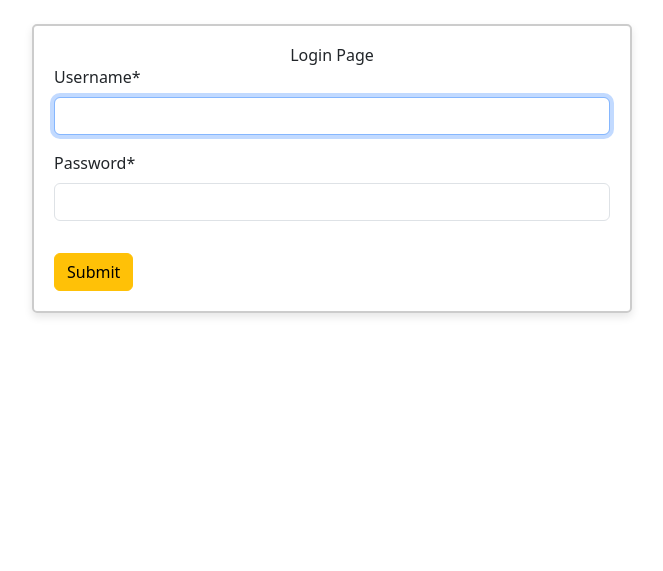
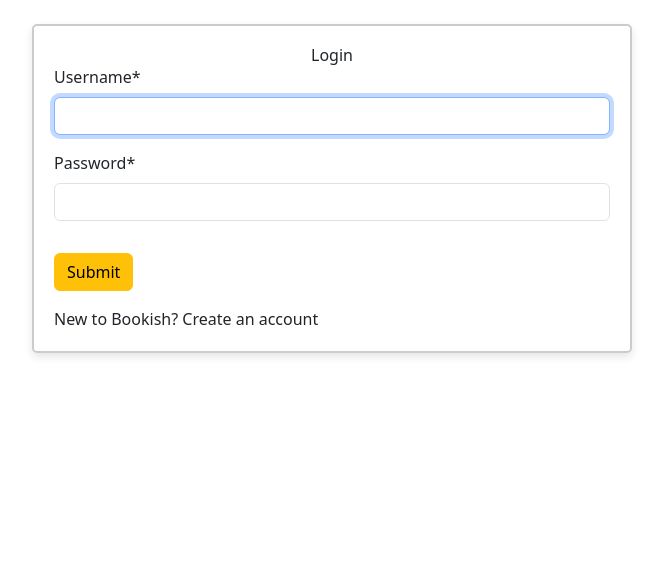
Before and after one commit to ratulhasan001/bookish, a Django app: a page that uses accounts/templates/register.html in a window 1280 px wide. Shown: the part 56-627 px from the top of the page, without its empty margins (308-971 px from the left). Run offline with Django 4.2, Linux system fonts and the light colour scheme; some libraries are stand-ins or nearby versions.

Commit message:
Add page titles to account pages and link login and register

```diff
--- a/accounts/templates/edit_profile.html
+++ b/accounts/templates/edit_profile.html
@@ -1,4 +1,5 @@
 {% extends 'base.html' %}
+{% block head_title %}Edit Profile{% endblock %}
 {% load crispy_forms_tags %}
 {% block content %}
 
--- a/accounts/templates/pass_change.html
+++ b/accounts/templates/pass_change.html
@@ -1,4 +1,5 @@
 {% extends 'base.html' %}
+{% block head_title %}Change Password{% endblock %}
 {% load crispy_forms_tags %}
 {% block content %}
 
--- a/accounts/templates/register.html
+++ b/accounts/templates/register.html
@@ -1,4 +1,5 @@
 {% extends 'base.html' %}
+{% block head_title %}{{ type }}{% endblock %}
 {% load crispy_forms_tags %}
 {% block content %}
 
@@ -6,11 +7,16 @@
   <div class="row justify-content-center">
     <div class="col-md-6">
       <form class="m-2" method="post" style="border: 2px solid #ccc; padding: 20px; border-radius: 5px; box-shadow: 0 4px 8px rgba(0,0,0,0.1);">
-        <h1 style="text-align: center;">{{ type }} Page</h1>
+        <h1 style="text-align: center;">{{ type }}</h1>
         {% csrf_token %}
         {{ form | crispy }}
 
         <button type="submit" class="btn btn-warning mt-3">Submit</button>
+        {% if type == 'Login' %}
+        <p class="mt-3 mb-0">New to Bookish? <a href="{% url 'register' %}">Create an account</a></p>
+        {% else %}
+        <p class="mt-3 mb-0">Already have an account? <a href="{% url 'user_login' %}">Log in</a></p>
+        {% endif %}
       </form>
     </div>
   </div>
```
